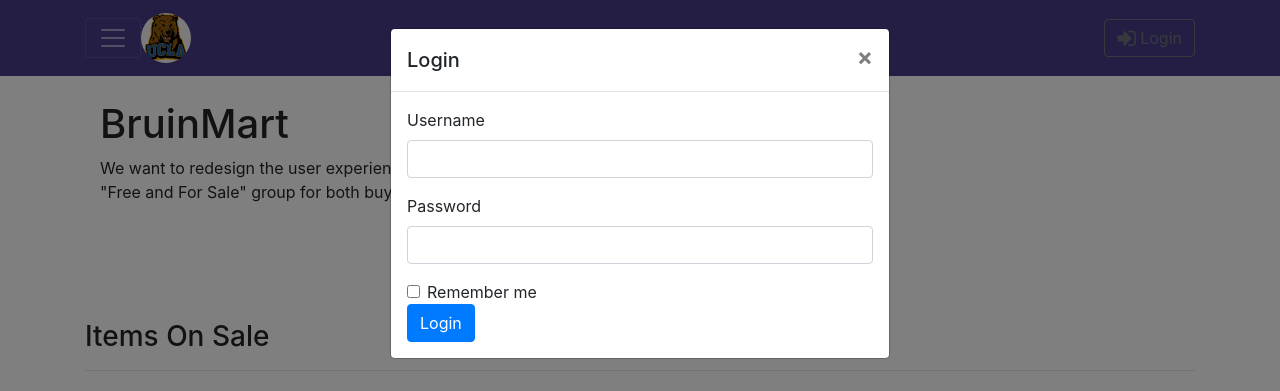
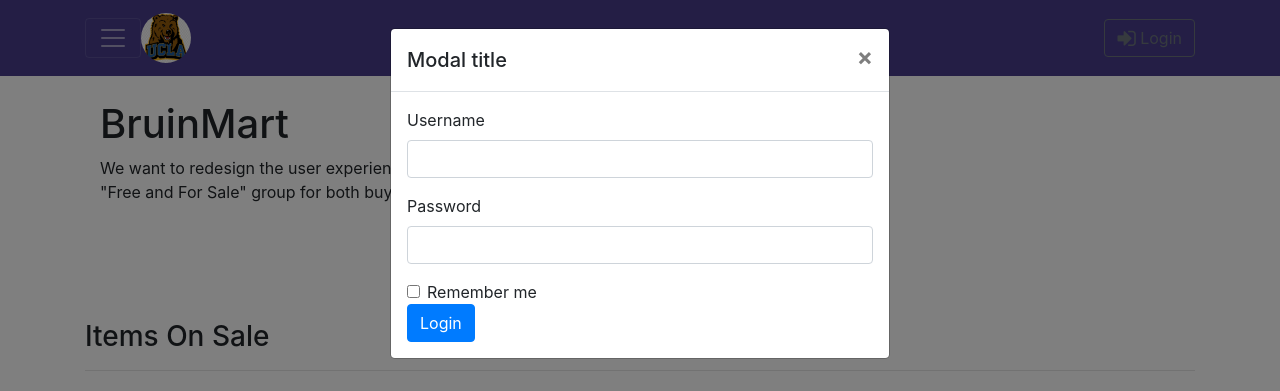
Before and after one commit to Ashleywutq/BruinMart, a React (Create React App) app: page / in a window 1280 px wide. Both pictures are taken after a click on the button "Login". Shown: the top 391 px of the page. Built offline with nearby package versions, Linux system fonts and the light colour scheme.

Commit message:
move login modal to login component

```diff
--- a/src/components/HeaderComponent.jsx
+++ b/src/components/HeaderComponent.jsx
@@ -1,4 +1,4 @@
-import React, { Component } from 'react';
+import React, { Component } from "react";
 import {
   Navbar,
   NavbarBrand,
@@ -15,9 +15,12 @@
   FormGroup,
   Input,
   Label
-} from 'reactstrap';
-import { NavLink } from 'react-router-dom';
-import Avatar from 'react-avatar';
+} from "reactstrap";
+
+import Login from "./LoginComponent";
+
+import { NavLink } from "react-router-dom";
+import Avatar from "react-avatar";
 
 class Header extends Component {
   constructor(props) {
@@ -31,12 +34,18 @@
     this.toggleNav = this.toggleNav.bind(this);
     this.toggleModal = this.toggleModal.bind(this);
     this.handleLogin = this.handleLogin.bind(this);
-
   }
 
   handleLogin(event) {
     this.toggleModal();
-        alert('Username: ' + this.username.value + ' Password: ' + this.password.value + ' Remember: ' + this.remember.checked);
+    alert(
+      "Username: " +
+        this.username.value +
+        " Password: " +
+        this.password.value +
+        " Remember: " +
+        this.remember.checked
+    );
     event.preventDefault();
   }
 
@@ -58,7 +67,11 @@
           <div className="container">
             <NavbarToggler onClick={this.toggleNav} />
             <NavbarBrand className="mr-auto">
-                            <Avatar size={50} src="assets/images/joe_bruin.jpg" round={true} />
+              <Avatar
+                size={50}
+                src="assets/images/joe_bruin.jpg"
+                round={true}
+              />
             </NavbarBrand>
             <Collapse isOpen={this.state.isNavOpen} navbar>
               <Nav navbar>
@@ -101,14 +114,9 @@
             </Collapse>
             <Nav className="ml-auto" navbar>
               <NavItem>
-                                    <Button outline onClick={this.toggleModal}>
-                                        <span className="fa fa-sign-in fa-lg" /> Login
-                                    </Button>
+                <Login />
               </NavItem>
             </Nav>
-
-
-
             {/* <Nav className="md-mx-auto">
                                 <NavItem>
                                     <NavLink className="nav-link nav-buttons" to="/home">
@@ -133,34 +141,14 @@
             <div className="row row-header">
               <div className="col-12 col-sm-6">
                 <h1>BruinMart</h1>
-                                <p>We want to redesign the user experience for using the Facebook "Free and For Sale" group for both buyers and sellers. </p>
+                <p>
+                  We want to redesign the user experience for using the Facebook
+                  "Free and For Sale" group for both buyers and sellers.{" "}
+                </p>
               </div>
             </div>
           </div>
         </Jumbotron>
-                <Modal isOpen={this.state.isModalOpen} toggle={this.toggleModal}>
-                    <ModalHeader toggle={this.toggleModal}>Login</ModalHeader>
-                    <ModalBody>
-                        <Form onSubmit={this.handleLogin}>
-                            <FormGroup>
-                                <Label htmlFor="username">Username</Label>
-                                <Input type="text" id="username" name="username" innerRef={input => (this.username = input)} />
-                            </FormGroup>
-                            <FormGroup>
-                                <Label htmlFor="password">Password</Label>
-                                <Input type="password" id="password" name="password" innerRef={input => (this.password = input)} />
-                            </FormGroup>
-                            <FormGroup check>
-                                <Label check>
-                                    <Input type="checkbox" name="remember" innerRef={input => (this.remember = input)} /> Remember me
-                                </Label>
-                            </FormGroup>
-                            <Button type="submit" value="submit" color="primary">
-                                Login
-                            </Button>
-                        </Form>
-                    </ModalBody>
-                </Modal>
       </>
     );
   }
--- a/src/components/LoginComponent.jsx
+++ b/src/components/LoginComponent.jsx
@@ -1,99 +1,81 @@
-import React, { Component } from 'react';
-import { Breadcrumb, BreadcrumbItem, Form, FormGroup, Label, Input, Col, Button } from 'reactstrap';
-import { Switch, Route, Redirect } from 'react-router-dom';
+import React, { Component } from "react";
+import { Switch, Route, Redirect } from "react-router-dom";
+import {
+  Button,
+  ModalHeader,
+  Modal,
+  ModalBody,
+  Form,
+  FormGroup,
+  Input,
+  Label
+} from "reactstrap";
 
-class Login extends Component {
+class Login extends React.Component {
   constructor(props) {
     super(props);
 
     this.state = {
-            username: '',
-            password: ''
+      modal: false
     };
-        this.handleRegister = this.handleRegister.bind(this);
-        this.handleOnSubmit = this.props.onSubmit.bind(this);
-        this.handleInputChange = this.handleInputChange.bind(this);
+
+    this.toggle = this.toggle.bind(this);
   }
 
-    handleRegister(event) {
-        event.preventDefault();
-
-        //  TODO: Use redirect
-        window.location.assign('/register');
-    }
-
-    handleInputChange(event) {
-        const target = event.target;
-        const value = target.type === 'checkbox' ? target.checked : target.value;
-        const name = target.name;
-
+  toggle() {
     this.setState({
-            [name]: value
+      modal: !this.state.modal
     });
   }
 
   render() {
     return (
-            <div className="container login-div">
-                <div className="container logo-div">
-                    <div className="row">
-                        <div className="col-1" />
-                        <div className="col-10">
-                            <div className="row">
-                                <img height="100" width="100" src="assets/images/marketplace.png" />
-                                <h1 className="justify-content-center align-self-center">BruinMart</h1>
-                            </div>
-                        </div>
-                    </div>
-                </div>
-                <div className="container">
-                    <div className="col-12 col-md-9">
-                        <Form onSubmit={this.handleOnSubmit}>
-                            <FormGroup row>
-                                <Label htmlFor="username" xs={2}>
-                                    <span className="fa fa-user fa-lg" />
-                                </Label>
-                                <Col xs={10}>
+      <div>
+        <Button outline onClick={this.toggle}>
+          <span className="fa fa-sign-in fa-lg" /> Login
+        </Button>
+        <Modal
+          isOpen={this.state.modal}
+          toggle={this.toggle}
+          className={this.props.className}
+        >
+          <ModalHeader toggle={this.toggle}>Modal title</ModalHeader>
+          <ModalBody>
+            <Form onSubmit={this.handleLogin}>
+              <FormGroup>
+                <Label htmlFor="username">Username</Label>
                 <Input
                   type="text"
                   id="username"
                   name="username"
-                                        placeholder="username"
-                                        value={this.state.username}
-                                        onChange={this.handleInputChange}
+                  innerRef={input => (this.username = input)}
                 />
-                                </Col>
               </FormGroup>
-                            <FormGroup row>
-                                <Label htmlFor="password" xs={2}>
-                                    <span className="fa fa-lock fa-lg" />
-                                </Label>
-                                <Col xs={10}>
+              <FormGroup>
+                <Label htmlFor="password">Password</Label>
                 <Input
                   type="password"
                   id="password"
                   name="password"
-                                        placeholder="password"
-                                        value={this.state.password}
-                                        onChange={this.handleInputChange}
+                  innerRef={input => (this.password = input)}
                 />
-                                </Col>
               </FormGroup>
-                            <FormGroup row>
-                                <Col xs={{ size: 4, offset: 2 }}>
-                                    <Button block type="button" color="secondary" onClick={this.handleRegister}>
-                                        Register
-                                    </Button>
-                                </Col>
-                                <Col xs={{ size: 4, offset: 2 }}>
-                                    <Button block type="submit" color="primary">
+              <FormGroup check>
+                <Label check>
+                  <Input
+                    type="checkbox"
+                    name="remember"
+                    innerRef={input => (this.remember = input)}
+                  />{" "}
+                  Remember me
+                </Label>
+              </FormGroup>
+              <Button type="submit" value="submit" color="primary">
                 Login
               </Button>
-                                </Col>
-                            </FormGroup>
             </Form>
-                    </div>
-                </div>
+          </ModalBody>
+        </Modal>
       </div>
     );
   }
```
Also changed, not shown: 1 other file (tests, documents, lock files or other folders). Lines whose indentation alone changed are shown as unchanged.
